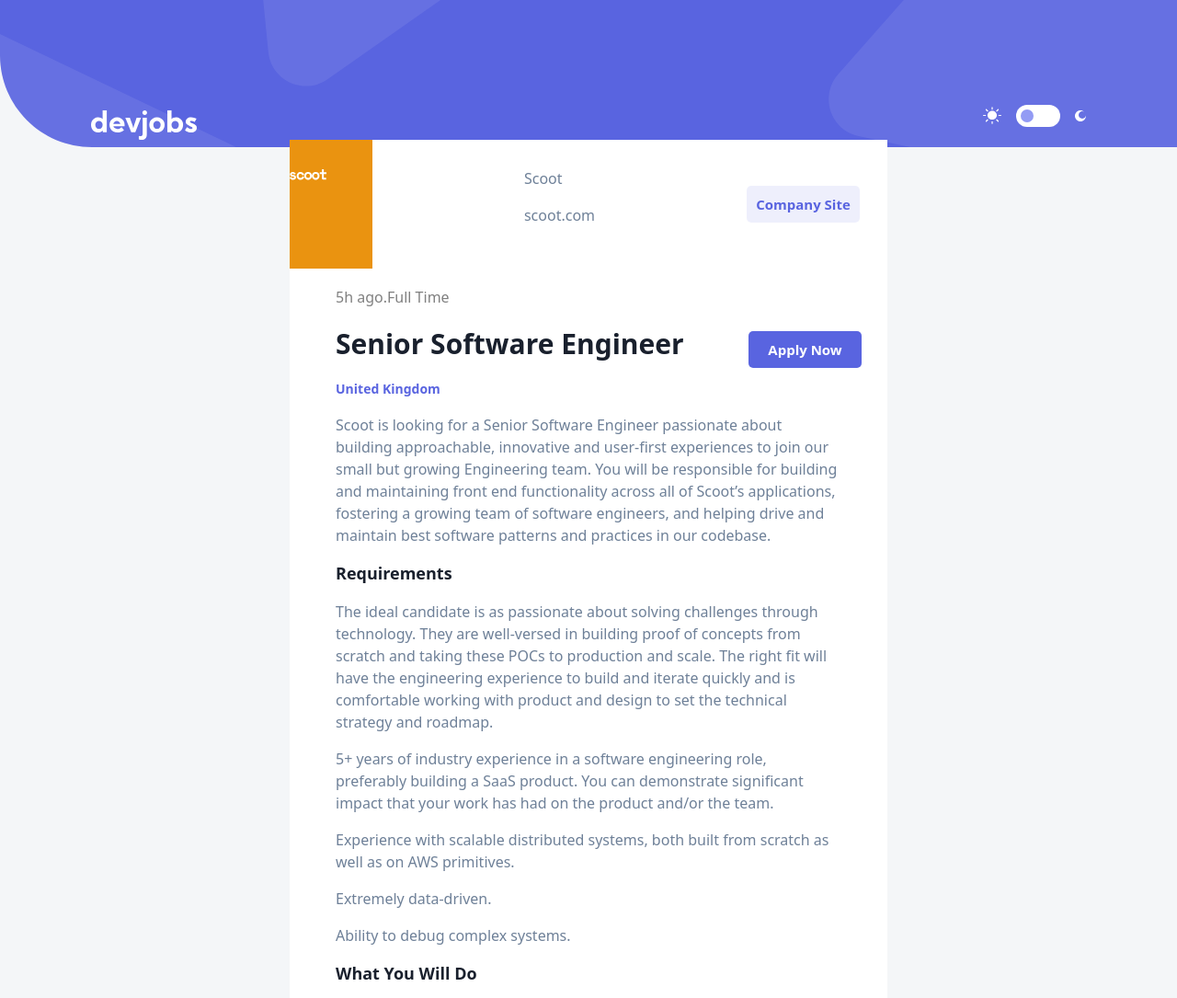
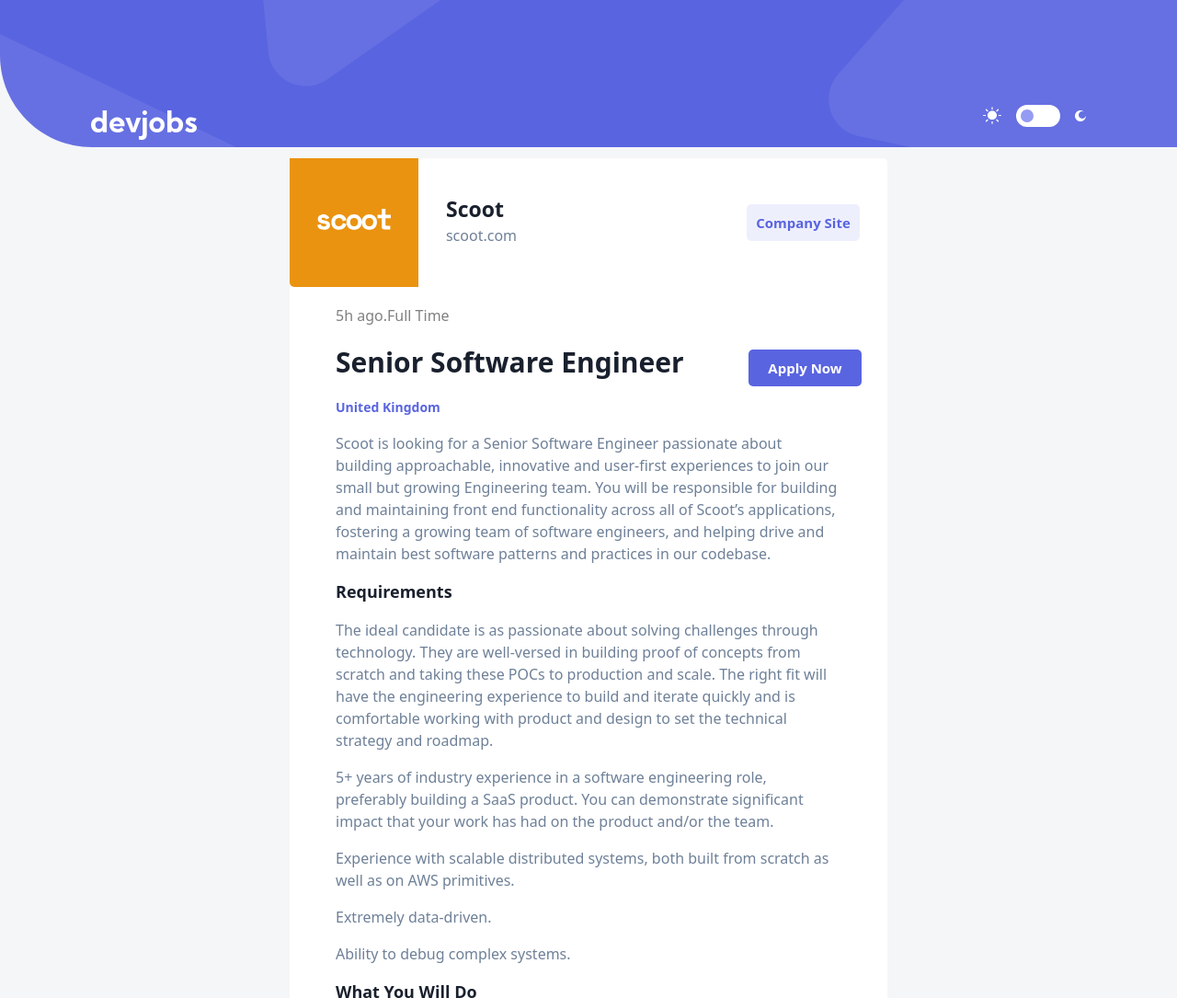
Before and after one commit to EnochArmah-Quaye/Job-board, a plain HTML site: page scoot.html in a window 1280 px wide. Shown: the top 1085 px of the page at 92% size. Drawn offline with nearby package versions, Linux system fonts and the light colour scheme.

Commit message:
fifteenth commit
15

```diff
--- a/scoot.html
+++ b/scoot.html
@@ -14,7 +14,7 @@
         <div class="navbar1">
         <div class="top-nav1">
             <div id="log1">
-            <img src="images/logo.svg" id="img2"/>
+            <a href="index.html"><img src="images/logo.svg" id="img2"/></a>
             </div>
 
             <img src="images/Group 15.svg" id="icona" />
@@ -44,7 +44,7 @@
         <p id="posi"></p>
         <p id="loca"></p>
         </div>
-        <button id="bt3">Apply Now</button>
+        <button id="bt3"><a href="https://example.com/scoot">Apply Now</a></button>
         </div>
         <p id="desc"> </p>
         <p class="RW">Requirements</p>
@@ -70,7 +70,7 @@
         <p id="fot"></p>
         <p id="fotw">So Digital Inc.</p>
         </div>
-        <button id="bt3">Apply Now</button>
+        <button id="bt3" class="fb"><a href="https://example.com/scoot">Apply Now</a></button>
       </footer>
     </div>
     <script src="index.js" type="text/javaScript"></script>
--- a/styles.css
+++ b/styles.css
@@ -1,3 +1,17 @@
+@import url('https://fonts.googleapis.com/css2?family=Kumbh+Sans&display=swap');
+
+* {
+    margin: 0;
+    padding: 0;
+    box-sizing: border-box;
+}
+
+body {
+    width: 100%;
+    height: 100vh;
+    font-family: 'Kumbh sans',sans-serif;
+}
+
 
 :root {
     --first-colour: #19202D;
@@ -7,6 +21,7 @@
     --fifth-colour: #5964E0;
     --sixth-colour: #6E8098;
     --seventh-colour: rgba(89, 100, 224, 0.10000000149011612);
+    --eighth-colour:rgba(89, 100, 224, 0.351167231798172);
 }
 .dark-theme{
    --first-colour: #FFFFFF;
@@ -16,6 +31,7 @@
    --fifth-colour: #FFFFFF;
    --sixth-colour: #9DAEC2;
    --seventh-colour: rgba(255, 255, 255, 0.10000000149011612);
+   --eighth-colour: rgba(255, 255, 255, 0.25)
 }
 
 a {
@@ -104,7 +120,7 @@ input {
 
 #main {
     background-color: var(--second-colour);
-    font-family: "Kumbh sans",sans-serif;
+
     color: var(--first-colour);
 }
 
@@ -349,26 +365,40 @@ margin: -40px 0 10px 10px;
     background-color: var(--third-colour);
     width: 650px;
     height: 400px;
-    margin: 70px 0 0 0;
+    margin: 90px 0 -20px 0;
+    border-radius: 0 5px 5px 5px;
 }
 
 #title-i{
     background-color: hsl(36, 87%, 49%);
-    padding: 32px 0 0 0;
-    width: 90px;
+    padding: 55px 0 0 30px;
+    width: 140px;
     height: 100%;
+    border-bottom-left-radius: 5px;
 }
+#title-i img {
+    width: 80px;
+}
+
+#companyA{
+    font-weight: 700;
+    font-size: 23px;
+    margin: 10px 0 0 0;
+    color: var(--first-colour);
+}
+
 #cw{
     display: flex;
     flex-direction: column;
-
+    margin: 0 0 0 -220px;
 }
 
 #main2 {
     background-color: var(--third-colour);
-    margin: 100px auto 0 auto;
+    margin: 120px auto 0 auto;
     width: 650px;
     padding: 50px;
+    border-radius: 5px;
 }
 #tc {
     display: flex;
@@ -405,20 +435,21 @@ footer {
     flex-direction: row;
     align-items: center;
     margin:  80px 0 0 0;
-    height: 70px;
+    height: 90px;
 }
 
 #ft {
-    margin: 10px 350px 0 300px ;
+    margin: -20px 270px 0 350px ;
 }
 #fot {
     font-weight: 700;
-    color: var(--first-colour)
+    color: var(--first-colour);
+    font-size: 21px;
 }
 #fotw {
-    margin: -20px 0 0 -97px ;
+    margin: -5px 0 0 -150px ;
     color: var(--sixth-colour);
-    font-size: 14px;
+    font-size: 16px;
 }
 
 
@@ -440,6 +471,11 @@ footer {
 
 }
 
+#bt4:hover {
+    background-color: var(--eighth-colour);
+
+}
+
 
 
 #bt3 {
@@ -452,6 +488,14 @@ footer {
     border-radius: 5px;
     font-size: 15px;
     font-weight: 700;
+}
+
+#bt3 a {
+    text-decoration: none;
+    color: white;
+}
+#bt3:hover {
+    background-color: rgba(147, 155, 244, 1);
 }
 
 
```
Also changed, not shown: blogr.html (+1 -1 lines), coffeeroasters.html (+1 -1 lines), creative.html (+1 -1 lines), crowdfund.html (+1 -1 lines), maker.html (+1 -1 lines), mastercraft.html (+1 -1 lines), officelite.html (+1 -1 lines), pod.html (+1 -1 lines), pomodoro.html (+1 -1 lines), typemaster.html (+1 -1 lines), vector.html (+1 -1 lines).
